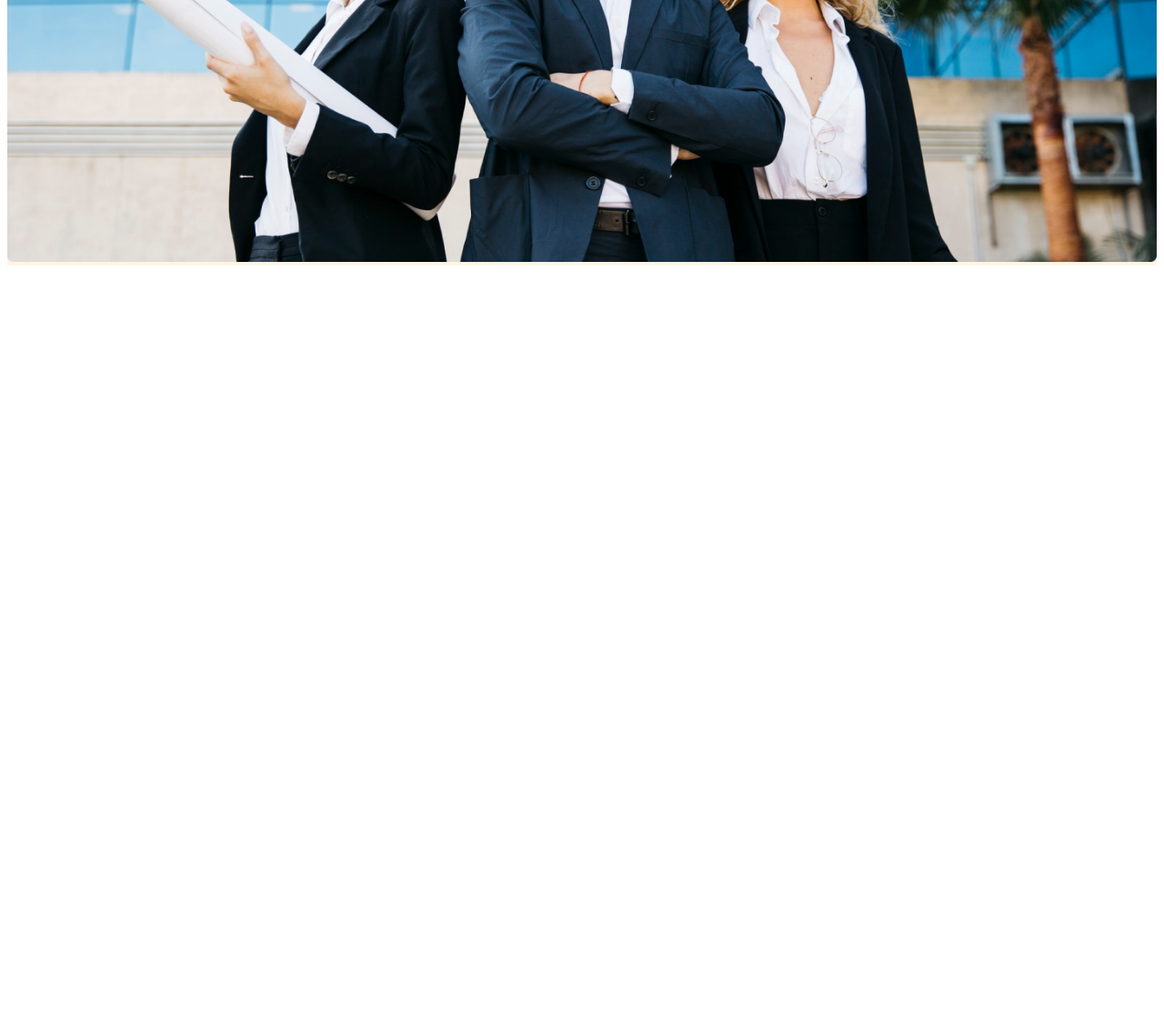
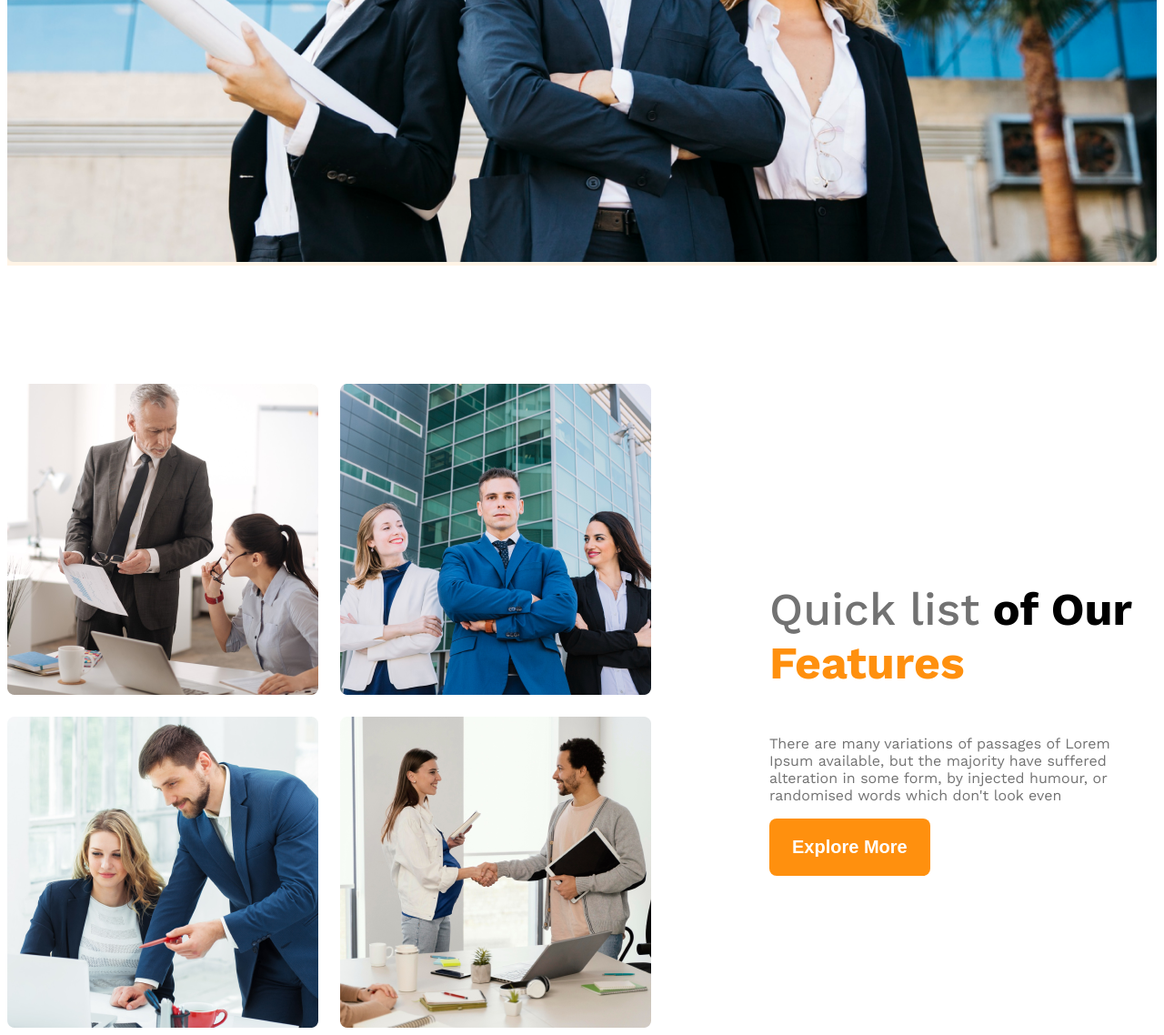
Before and after one commit to sagor369/g3-architects-webstite, a plain HTML site: page index.html in a window 1280 px wide. Shown: the part 892-2030 px from the top of the page at 91% size. Before the commit the page ends 1192 px from the top, so only its background shows below. Drawn offline with nearby package versions, Linux system fonts and the light colour scheme.

Commit message:
add to mobayle divaise

```diff
--- a/index.html
+++ b/index.html
@@ -27,6 +27,19 @@
          </div>
     </header>
     <main>
+        <section class="teams display-flex">
+            <div class="team-img-container">
+                <img src="images/team1.png" alt="tow architect discussing about desing">
+                <img src="images/team2.png" alt="">
+                <img src="images/team3.png" alt="">
+                <img src="images/team4.png" alt="">
+            </div>
+            <div class="our-features">
+                <h3 class="features-title"><span id="quik-list" class="text-light-gray">Quick list</span> <span>of Our</span> <span class="text-primary">Features</span></h3>
+                <p class="features-description text-light-gray">There are many variations of passages of Lorem Ipsum available, but the majority have suffered alteration in some form, by injected humour, or randomised words which don't look even</p>
+                <button class="btn-primary">Explore More</button>
+            </div>
+        </section>
 
     </main>
     <footer>
--- a/stayle/architects.css
+++ b/stayle/architects.css
@@ -10,8 +10,9 @@
 
 
 /* shared styles stard */
-.display-flex{
-    display: flex;
+
+.text-primary{
+  color: #FF900E;
 }
 /* dark02 */
 .text-geay{
@@ -33,6 +34,14 @@
   border-radius: 8px;
   border: none;
 }
+main{
+  max-width: 1440px;
+  margin: 0 auto;
+}
+main >section{
+  margin-top: 130px;
+
+}
 /* shared styles end */
 /* header styles stard */
 
@@ -49,6 +58,9 @@
 .nav-item{
     list-style: none;
     margin-right: 30px;
+}
+.display-flex{
+  display: flex;
 }
 .nav-link{
   text-decoration: none;
@@ -76,10 +88,51 @@
   width: 100%;
 }
 /* banner related styles end */
+/* team and feature related styles */
+.teams{
+  align-items: center;
+  display: flex;
+    align-items: center;
+
+}
+
+.team-img-container{
+  display: grid;
+  grid-template-columns: repeat(2, 1fr);
+  gap: 24px;
+}
+.our-features{
+  margin-left: 130px;
+  max-width: 530px;
+}
+.features-title{
+  font-size: 50px;
+  font-weight: 700;
+}
+#quik-list{
+  font-weight: 500;
+}
 /* responsive media query */
 @media screen and (max-width: 576px){
-  .navbar, .nav-links{
+  .navbar,
+  .nav-links,
+  .teams
+
+  {
     flex-direction: column;
   }
-
+  .team-img-container{
+    grid-template-columns: repeat(1, 1fr);
+  }
+  .our-features{
+    margin: none;
+    max-width: 100%;
+  }
+  .banner-title{
+    font-size: 2rem;
+  }
+  .banner-content{
+    max-width: 100%;
+    padding: 0 15px;
+  }
 }
```
